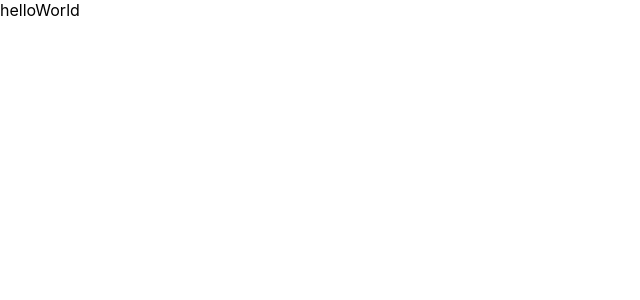
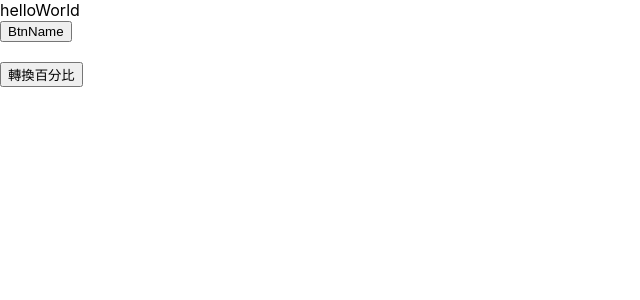
Before and after one commit to webberliao/reactjs, a React (Create React App) app: page / in a window 1280 px wide. Shown: the top 300 px of the page, without its empty margins (0-640 px from the left). Built offline with nearby package versions, Linux system fonts and the light colour scheme.

Commit message:
20210124

```diff
--- a/src/App.js
+++ b/src/App.js
@@ -4,10 +4,24 @@ import React, { Component } from 'react';
 import Progress from './progress/Progress';
 
 class App extends Component{ //繼承Component類別
+  constructor(props){
+    super(props);
+    this.btnName = "BtnName";
+    this.changeName=this.changeName.bind(this);
+  }
+
+  changeName(){
+    this.btnName = this.props.newName;
+    console.log("hey");
+  }
+
   render(){
     return(
       <div>
-        helloWorld
+        <a> helloWorld </a> <br></br>
+        <button onClick={this.changeName}> {this.btnName} </button><br></br>
+        { Progress } <br></br>
+        <button onClick={this.changePercent}>轉換百分比 </button>
       </div>
     );
   }
--- a/src/index.js
+++ b/src/index.js
@@ -33,7 +33,7 @@ ReactDOM.render(
     <div id="chged"></div>
 
     { multiButton }*/}
-    <App></App>
+    <App newName="Webber"/>
   </React.StrictMode>,
   document.getElementById('root')
 );
```
Also changed, not shown: src/progress/Progress.js (indentation only).
